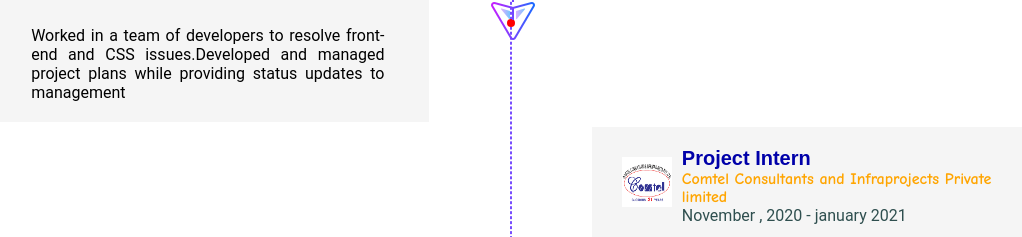
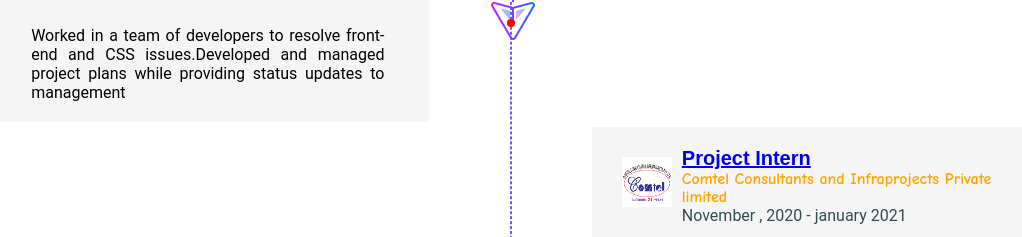
Before and after one commit to SAWA622/My_resume, a plain HTML site: page index.html in a window 1280 px wide. Shown: the part 2071-2308 px from the top of the page, without its empty margins (130-1152 px from the left). Drawn offline with Linux system fonts and the light colour scheme.

Commit message:
Update index.html

```diff
--- a/index.html
+++ b/index.html
@@ -273,7 +273,9 @@ Apart from these I too volunteer in NSS UIET, and come as a frontline warrior in
                         </span>
                         <span>
                             <div class="timeline-box-title">
+                                <a href="https://trinket.io/python/8aa5718d88?outputOnly=true">
                                 Project Intern
+                                </a>
                             </div>
                             <div class="timeline-box-company-name">
                                 Comtel Consultants and Infraprojects Private limited
```
